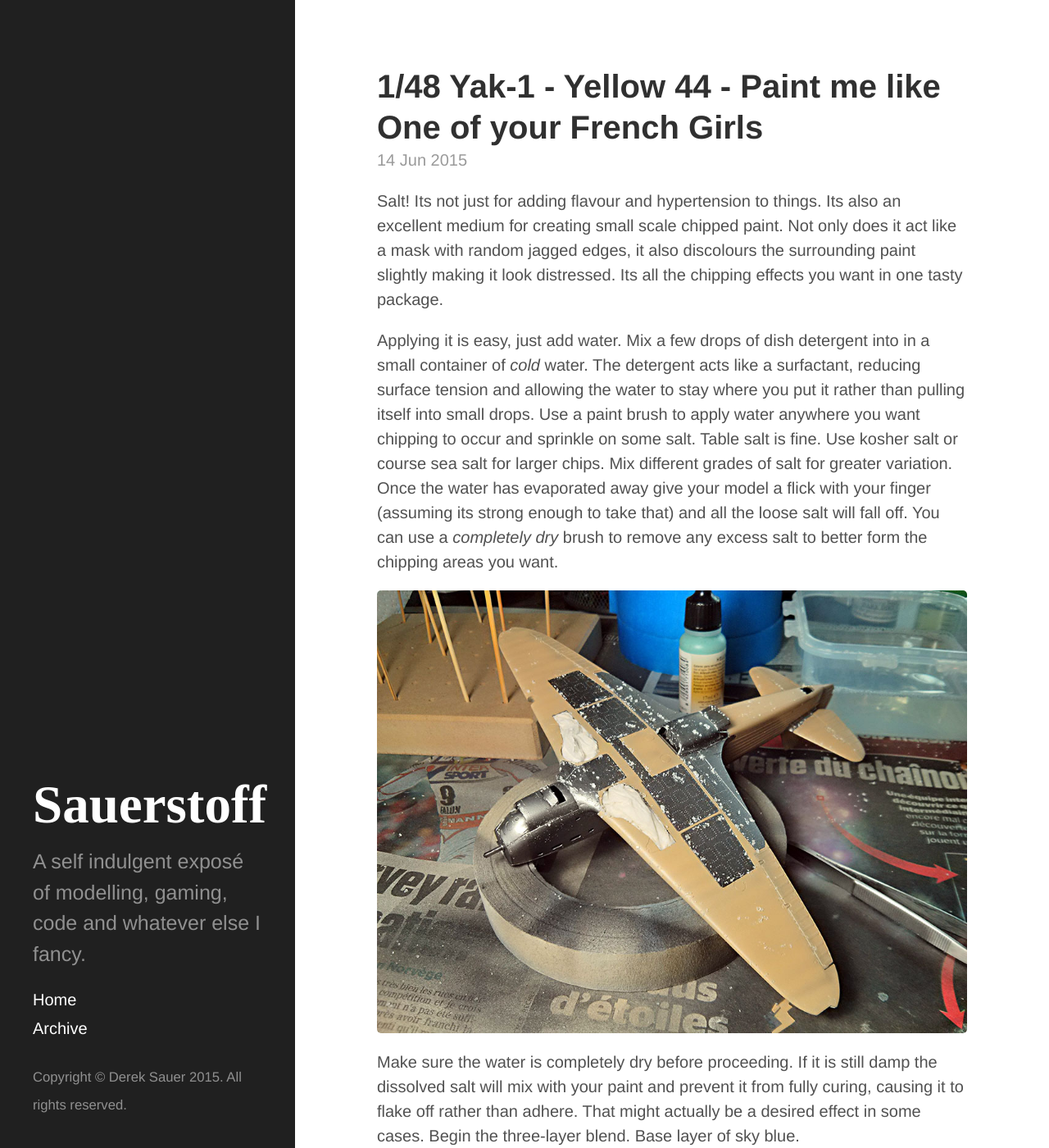
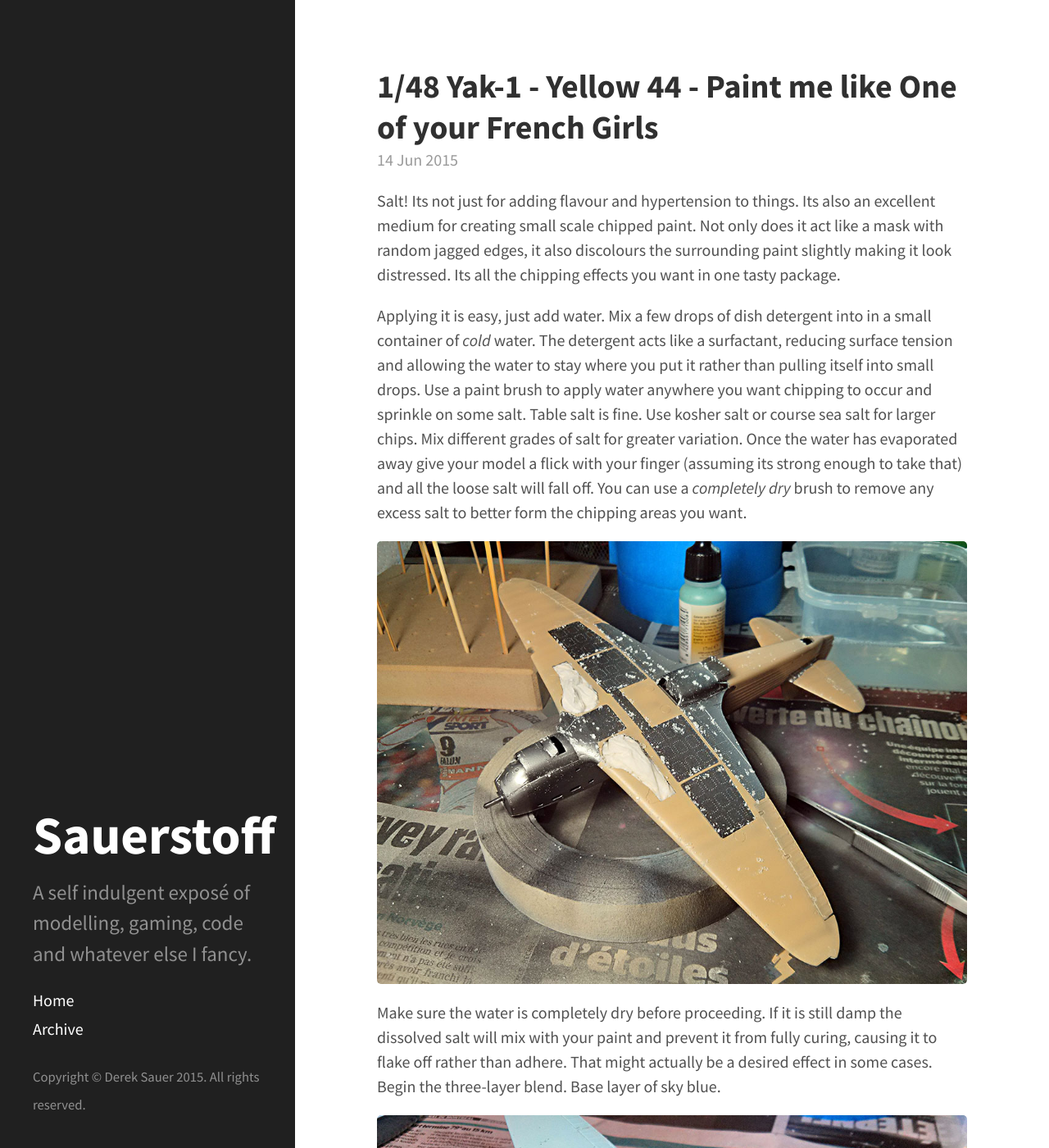
Before and after one commit to DerekSauer/DerekSauer.github.io, a Jekyll site: the page built from index.html, in a window 1280 px wide and 1400 px high. Shown: the whole window at 82% size. Built offline with Jekyll 4.4.1, drawn with Linux system fonts in a browser that asks for light colours; the list of posts is cut into pages by our own code.

Commit message:
Change CSS to incorporate font changes.

```diff
--- a/public/css/hyde.css
+++ b/public/css/hyde.css
@@ -32,7 +32,7 @@
  */
 
 html {
-  font-family: "PT Sans", Helvetica, Arial, sans-serif;
+  font-family: "source sans pro", Helvetica, Arial, sans-serif;
 }
 @media (min-width: 48em) {
   html {
@@ -79,7 +79,7 @@
 .sidebar-about h1 {
   color: #fff;
   margin-top: 0;
-  font-family: "Abril Fatface", serif;
+  font-family: "source sans pro", Helvetica, Arial, sans-serif;
   font-size: 3.25rem;
 }
 
```
